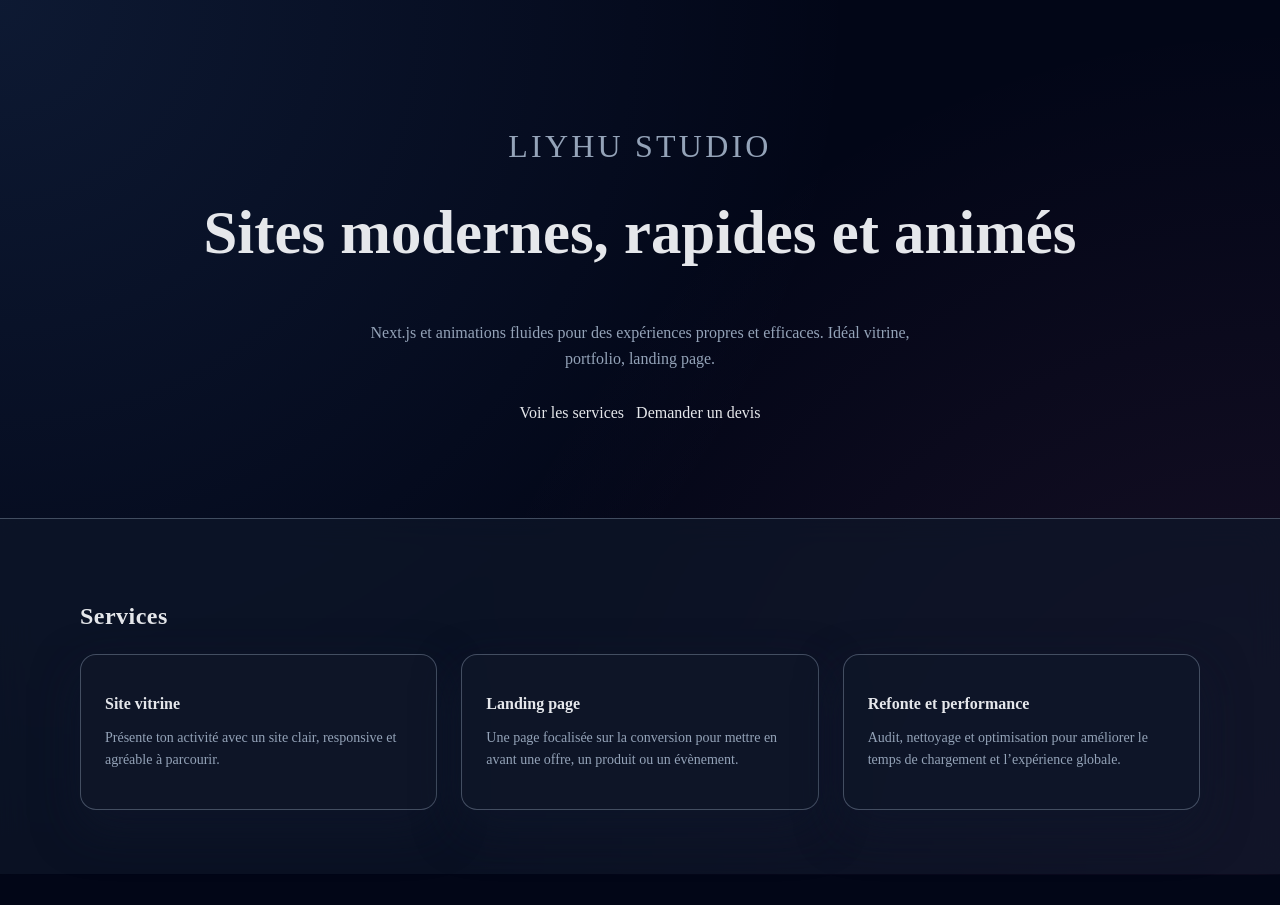
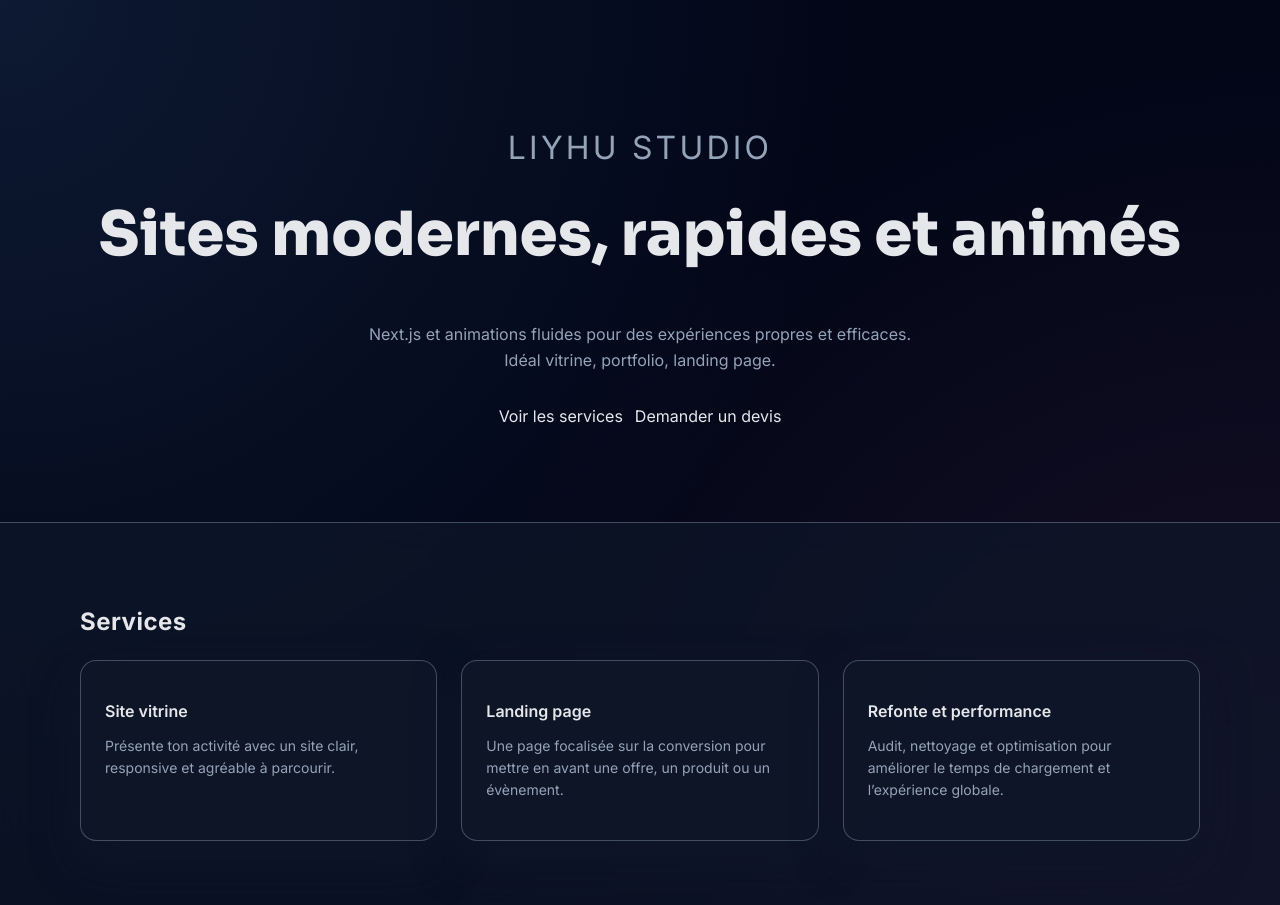
Before and after one commit to Yhugzee/liyhu-studio, a Next.js app: page / in a window 1280 px wide. Before the commit the page ends 874 px from the top, so only its background shows below. Built offline with nearby package versions, Linux system fonts and the light colour scheme.

Commit message:
Update font variables and adjust HTML structure in layout.tsx

```diff
--- a/app/layout.tsx
+++ b/app/layout.tsx
@@ -5,7 +5,7 @@
 
 const inter = Inter({
   subsets: ["latin"],
-  variable: "--font-inter",
+  variable: "--font-sans",
   fallback: [
     "system-ui",
     "Segoe UI",
@@ -19,7 +19,7 @@
 
 const sora = Sora({
   subsets: ["latin"],
-  variable: "--font-sora",
+  variable: "--font-heading",
   fallback: [
     "system-ui",
     "Segoe UI",
@@ -49,8 +49,12 @@
   children: React.ReactNode;
 }) {
   return (
-    <html lang="fr" suppressHydrationWarning>
-    <body className={`${inter.variable} ${sora.variable} app-body`}>
+    <html
+      lang="fr"
+      suppressHydrationWarning
+      className={`${inter.variable} ${sora.variable}`}
+    >
+    <body className="app-body">
     {children}
     </body>
     </html>
```
